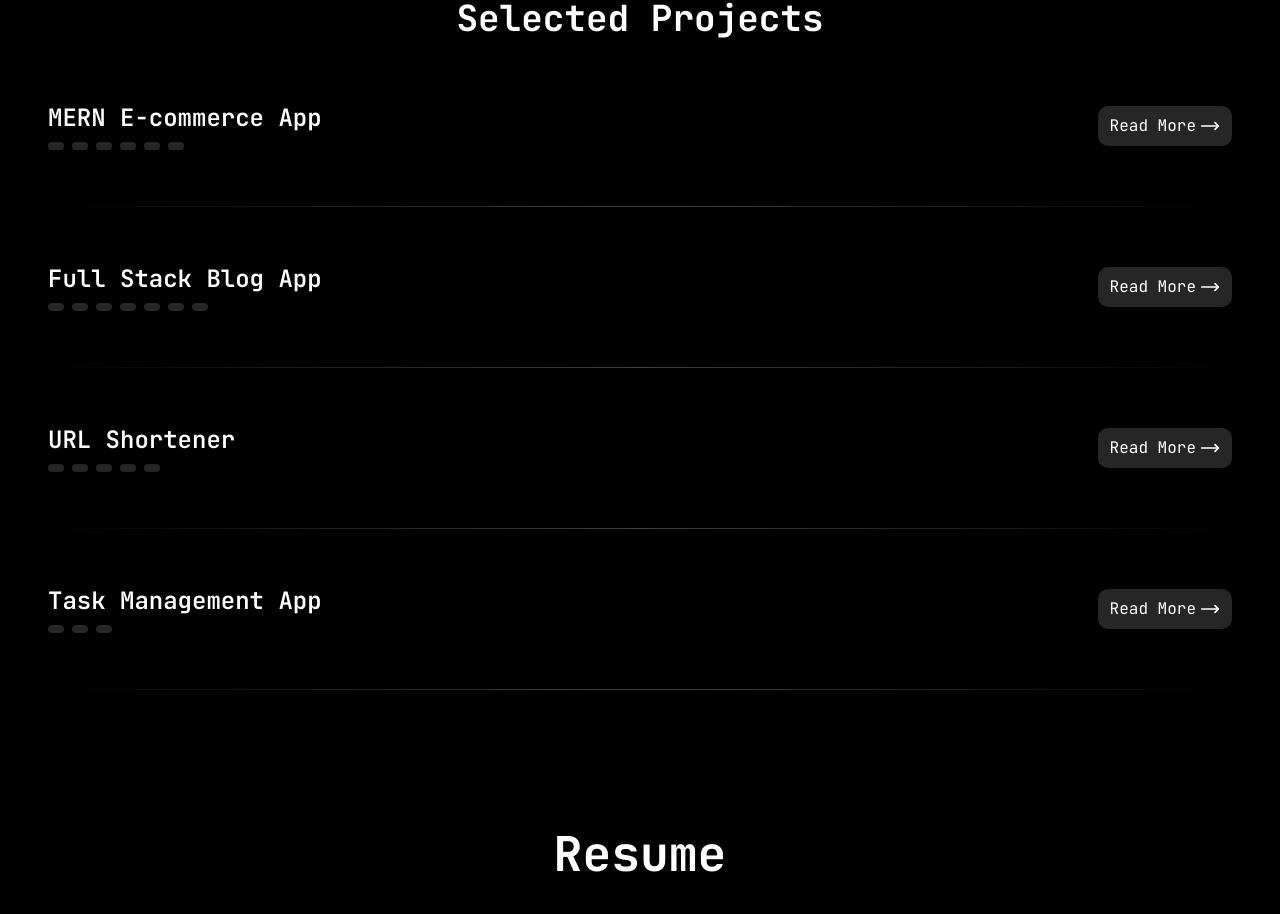
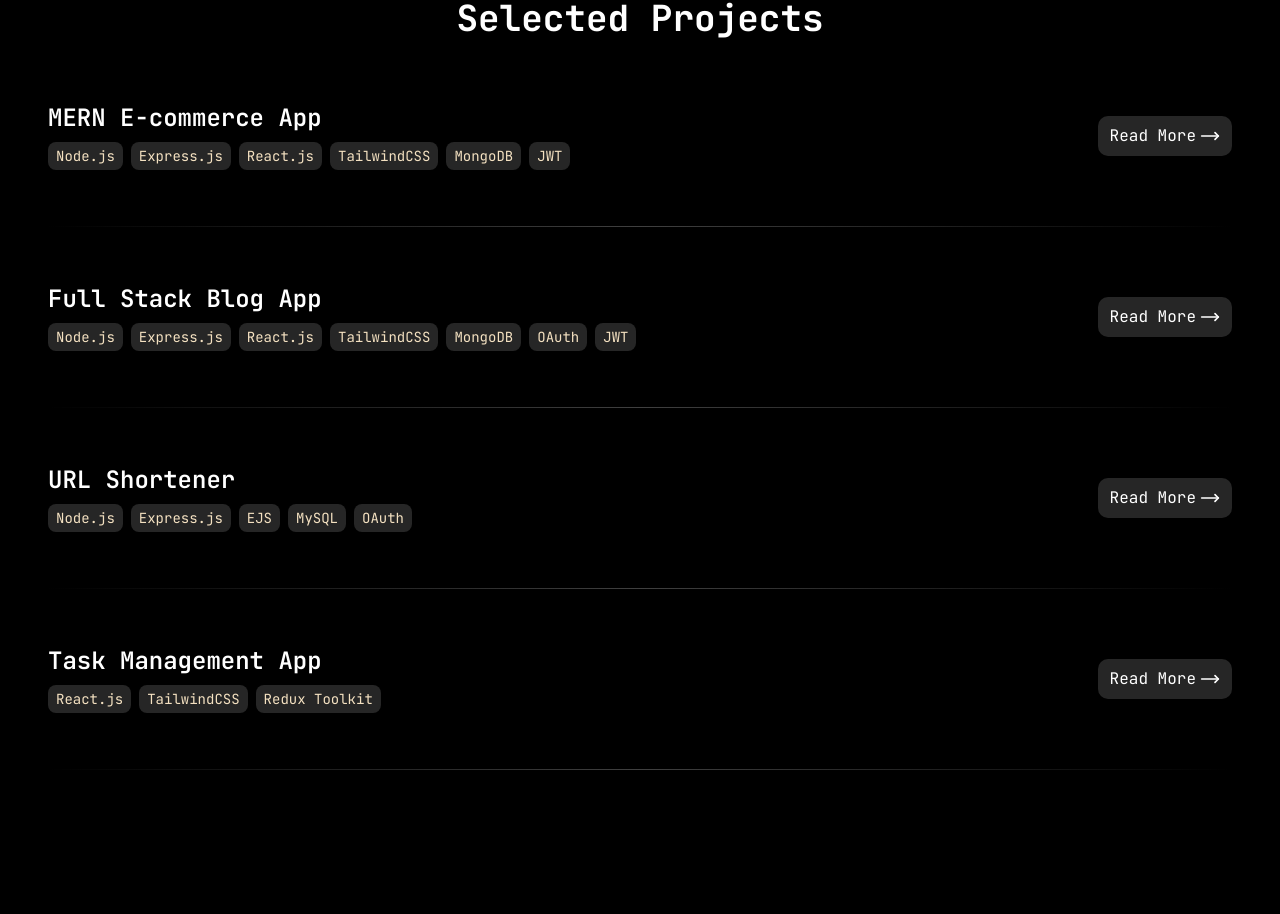
Before and after one commit to elishabhatti/elisha-portfolio, a Next.js app: page / in a window 1280 px wide. Shown: the part 1570-2484 px from the top of the page. Built offline with nearby package versions, Linux system fonts and the light colour scheme.

Commit message:
only showed the tags cause there's no name

```diff
--- a/components/Project.jsx
+++ b/components/Project.jsx
@@ -29,7 +29,7 @@ const Project = ({
                 key={index}
                 className="px-2 py-1 bg-neutral-800 rounded-md"
               >
-                {tag.name}
+                {tag}
               </span>
             ))}
           </div>
```
